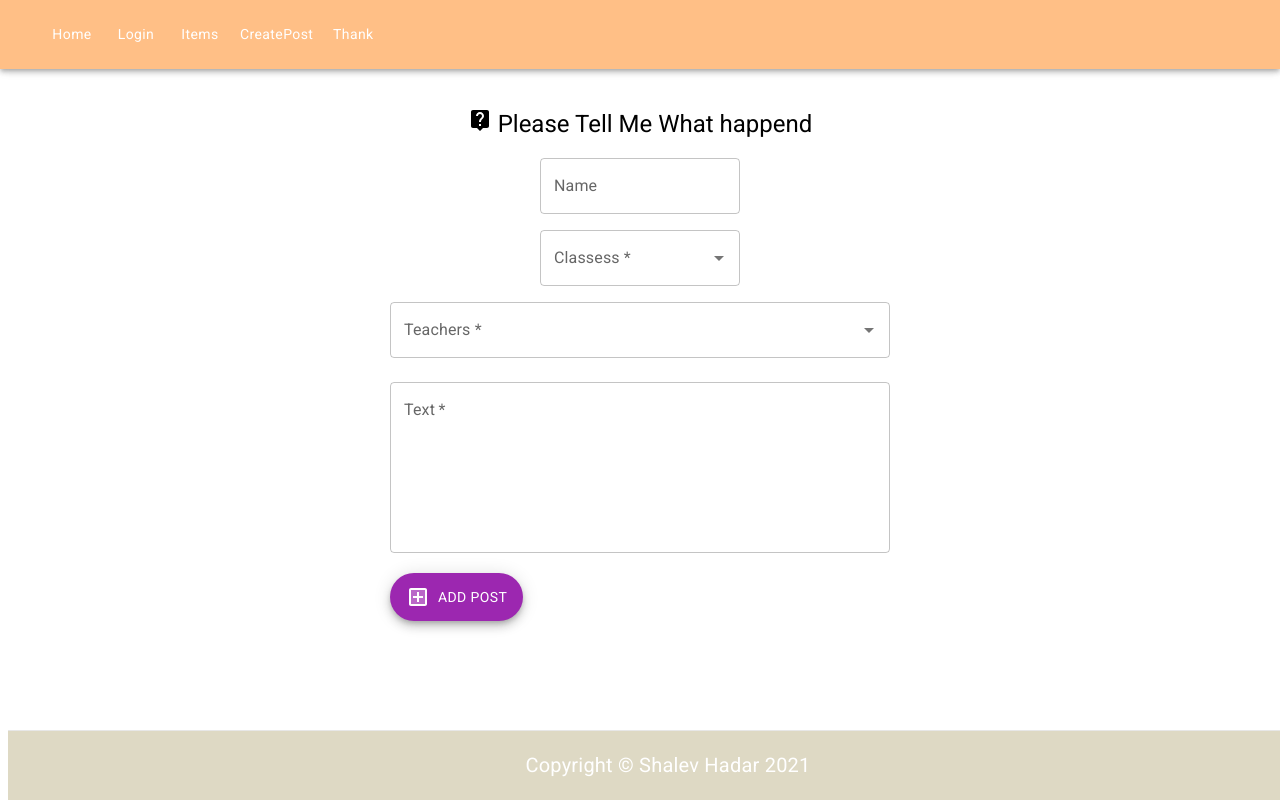
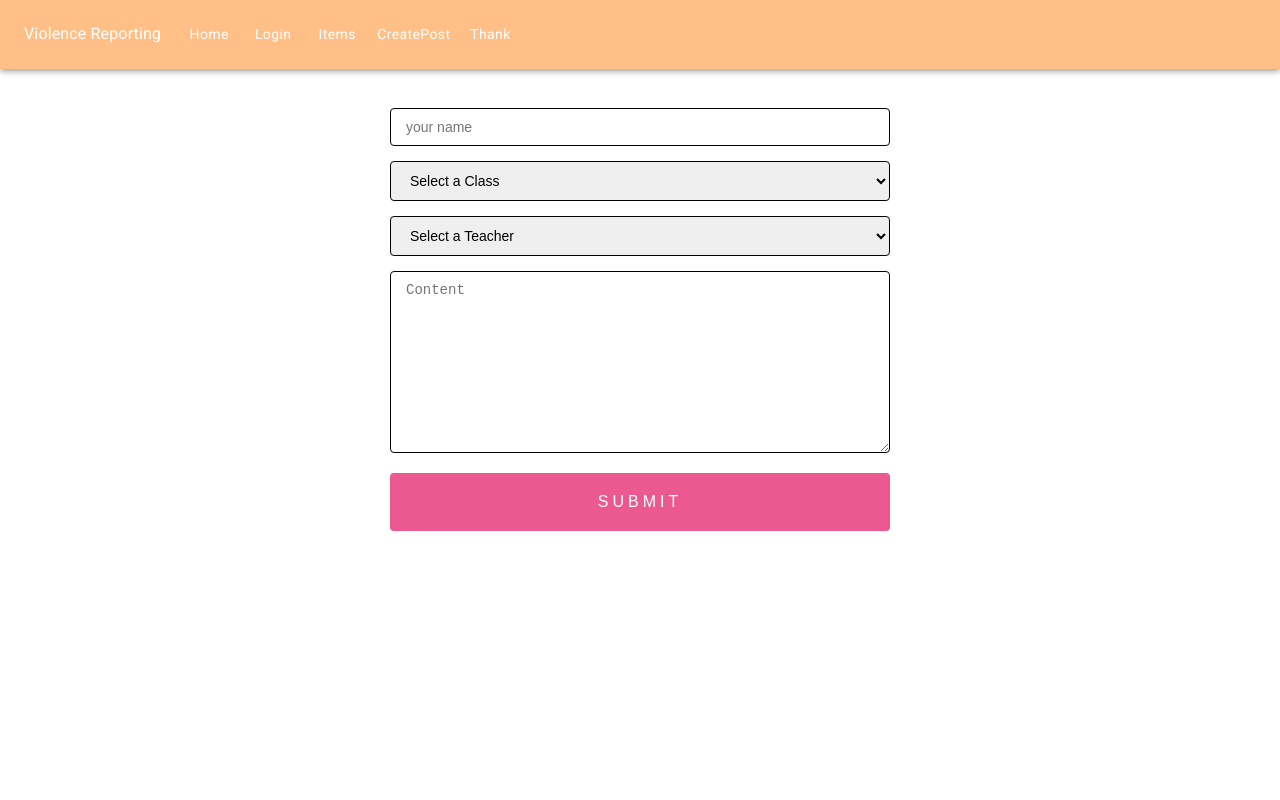
Before and after one commit to ShalevHadar/ForTell, a React (Create React App) app in the folder client/: page /createPost in a window 1280 px wide. Built offline with nearby package versions, Linux system fonts and the light colour scheme.

Commit message:
Added tag, and delete all items funciton

```diff
--- a/client/package.json
+++ b/client/package.json
@@ -15,6 +15,7 @@
     "moment": "^2.29.1",
     "react": "^17.0.2",
     "react-dom": "^17.0.2",
+    "react-hook-form": "^7.19.5",
     "react-moment": "^1.1.1",
     "react-router": "^6.0.2",
     "react-router-dom": "^6.0.2",
--- a/client/src/components/App.jsx
+++ b/client/src/components/App.jsx
@@ -6,7 +6,6 @@ import Login from "./Login";
 import "@fontsource/roboto/400.css";
 import Home from "./Home";
 import CreatePost from "./CreatePost";
-import Copyright from "./Copyright";
 import Thanks from "./Thanks";
 export default function App() {
   return (
@@ -28,7 +27,6 @@ export default function App() {
           <Route path="/thank" element={<Thanks />} />
         </Routes>
       </BrowserRouter>
-      <Copyright />
     </div>
   );
 }
--- a/client/src/components/Copyright.jsx
+++ /dev/null
@@ -1,31 +0,0 @@
-import {  Typography } from "@mui/material";
-import React from "react";
-
-export default function Copyright() {
-  let myYear = new Date().getFullYear();
-
-  function Copyright() {
-    return (
-      <Typography
-        variant="body2"
-        color="text.secondary"
-        align="center"
-        style={{
-          backgroundColor: "#DED9C4",
-          fontSize: "20px",
-          color: "white",
-          borderTop: "1px solid #E7E7E7",
-          textAlign: "center",
-          padding: "20px",
-          position: "fixed",
-          bottom: "0",
-          width: "100%",
-        }}
-      >
-        {`Copyright © Shalev Hadar ${myYear}`}
-      </Typography>
-    );
-  }
-
-  return <div>{Copyright()}</div>;
-}
--- /dev/null
+++ b/client/src/components/CreatePost.css
@@ -0,0 +1,93 @@
+
+
+  .form {
+    max-width: 800px;
+    margin: 0 auto;
+  }
+
+  .p {
+    color: #bf1650;
+    text-align: center;
+  }
+
+  select,textarea,
+  input {
+    display: block;
+    box-sizing: border-box;
+    width: 100%;
+    border-radius: 4px;
+    border: 1px solid rgb(0, 0, 0);
+    padding: 10px 15px;
+    margin-bottom: 15px;
+    font-size: 14px;
+  }
+
+  .label,
+  section > label {
+    line-height: 2;
+    text-align: left;
+    display: block;
+    margin-bottom: 13px;
+    margin-top: 20px;
+    color: rgb(0, 0, 0);
+    font-size: 14px;
+    font-weight: 200;
+  }
+
+  input[type="submit"],
+  .button {
+    position: relative;
+    background: #ec5990;
+    color: white;
+    text-transform: uppercase;
+    border: none;
+    margin-top: 20px;
+    padding: 20px;
+    font-size: 16px;
+    font-weight: 100;
+    letter-spacing: 4px;
+    display: block;
+    appearance: none;
+    border-radius: 4px;
+    width: 100%;
+    font-weight: lighter;
+    transition: 0.3s all;
+  }
+
+  .buttonBlack {
+    background: black;
+    border: 1px solid white;
+  }
+
+  .App {
+    max-width: 600px;
+    margin: 0 auto;
+  }
+
+  .container {
+    display: grid;
+    grid-template-columns: 1fr 1fr;
+    grid-gap: 20px;
+  }
+
+
+
+  input[type="submit"]:hover,
+  button[type="button"]:hover {
+    background: #bf1650;
+    color: white;
+  }
+
+  input[type="submit"]:active {
+    transition: 0.3s all;
+    top: 2px;
+  }
+
+  .preact {
+    opacity: 0;
+    color: white;
+  }
+
+  .preact:hover {
+    opacity: 1;
+  }
--- a/client/src/components/CreatePost.jsx
+++ b/client/src/components/CreatePost.jsx
@@ -1,128 +1,52 @@
-import * as React from "react";
-import AddBoxTwoToneIcon from "@mui/icons-material/AddBoxTwoTone";
-import LiveHelpIcon from "@mui/icons-material/LiveHelp";
-import { Autocomplete, Fab, Grid, TextField, Typography } from "@mui/material";
-import { Box } from "@mui/system";
+import { useState } from "react";
+import { useForm } from "react-hook-form";
+import "./CreatePost.css";
+import axios from 'axios';
 import { useNavigate } from "react-router-dom";
 
-export default function CreatePost() {
-  const teachers = [
-    { label: "Doron Freeman", teacher_id: 1 },
-    { label: "Avi Ron", teacher_id: 2 },
-    { label: "Shlomi At", teacher_id: 3 },
-    { label: "Ben Shelo", teacher_id: 4 },
-    { label: "Itay Yafti", teacher_id: 5 },
-  ];
+export default function App() {
 
-  const classes = [
-    { label: "First Grade", class_id: 1 },
-    { label: "Second Grade", class_id: 2 },
-    { label: "Third Grade", class_id: 3 },
-    { label: "Fourth Grade", class_id: 4 },
-    { label: "Fifth Grade", class_id: 5 },
-    { label: "Sixth Grade", class_id: 6 },
-    { label: "Seventh Grade", class_id: 7 },
-    { label: "Eighth Grade", class_id: 8 },
-  ];
+  const navigate = useNavigate();
 
-  const [data, setData] = React.useState({ name: "", class: "", teacher:"", text: "" });
-  console.log(data);
-  const navigate = useNavigate();
-  const handleSubmit = () => {
-    navigate("../thank");
-  };
+
+  const URL = `http://localhost:3030/api/items`;
+  const { register, handleSubmit } = useForm();
+  const [result, setResult] = useState("");
+  const onSubmit = async (data) => {
+    setResult(JSON.stringify(data));
+    await axios.post(URL,data).catch(err => console.log(err.massage)).then(navigate('../thank'))
+    };
+
   return (
-    <form onSubmit={() => handleSubmit()}>
-      <Grid
-        container
-        spacing={0}
-        direction="column"
-        alignItems="center"
-        justifyContent="center"
-        style={{ minHeight: "50vh" }}
-      >
-        <Typography
-          style={{ paddingBottom: "10px" }}
-          variant="h5"
-          gutterBottom
-          component="div"
-        >
-          {<LiveHelpIcon />} Please Tell Me What happend
-        </Typography>
-        <Box
-          component="form"
-          sx={{
-            "& > :not(style)": { mb: 2, width: "25ch" },
-          }}
-          noValidate
-          autoComplete="off"
-        >
-          <TextField
-            id="outlined"
-            label="Name"
-            sx={{ mb: 2 }}
-            value={data.name}
-            onChange={(e) => setData({ name: e.target.value })}
-          />
-          <Autocomplete
-            disablePortal
-            id="combo-box-demo"
-            options={classes}
-            renderInput={(params) => <TextField {...params} label="Classess *" />}
-          />
-        </Box>
-        <Grid item xs={3}>
-          <Box
-            sx={{
-              width: 500,
-              maxWidth: "100%",
-            }}
-          >
-            <Autocomplete
-              disablePortal
-              id="combo-box-demo"
-              options={teachers}
-              sx={{ width: 500, mb: 3 }}
-              renderInput={(params) => (
-                <TextField {...params} label="Teachers *" />
-              )}
-            />
-          </Box>
-          <Box
-            sx={{
-              width: 500,
-              maxWidth: "100%",
-            }}
-          >
-            <TextField
-              fullWidth
-              label="Text"
-              id="fullWidth"
-              multiline
-              rows={6}
-              required
-            />
-          </Box>
-          <Box
-            style={{ paddingTop: "20px" }}
-            sx={{
-              width: 500,
-              maxWidth: "100%",
-            }}
-          >
-            <Fab
-              variant="extended"
-              sx={{ mb: 3 }}
-              color="secondary"
-              value="name"
-              type="submit"
-            >
-              <AddBoxTwoToneIcon sx={{ mr: 1 }} />
-              ADD Post
-            </Fab>
-          </Box>
-        </Grid>
-      </Grid>
+    <form
+      onSubmit={handleSubmit(onSubmit)}
+      style={{
+        display: "flex",
+        flexDirection: "row",
+        justifyContent: "center",
+        width: "100%"
+      }}
+    >
+    <div style={{width: "500px"}}>
+      <input {...register("name")} placeholder="your name" />
+
+      <select {...register("currClass")} required>
+        <option value="">Select a Class</option>
+        <option value={9}>9th Grade</option>
+        <option value={10}>10th Grade</option>
+        <option value={11}>11th Grade</option>
+        <option value={12}>12th Grade</option>
+      </select>
+      <select {...register("responsibilityId")} required>
+        <option value="">Select a Teacher</option>
+        <option value="1">Doron Freeman</option>
+        <option value="2">Itay Yafti</option>
+        <option value="3">Avi Ron</option>
+      </select>
+      <textarea  rows="10" {...register("content")} placeholder="Content" required />
+      <p>{result}</p>
+      <input type="submit" />
+      </div>
     </form>
   );
 }
--- a/client/src/components/Nav.jsx
+++ b/client/src/components/Nav.jsx
@@ -7,6 +7,7 @@ export default function Nav() {
     <div>
       <AppBar position="fixed" align="center" style={{backgroundColor: '#FFBF86'}}>
         <Toolbar>
+        <Typography>Violence Reporting</Typography>
           <Typography m={2} t={3} variant="h6" color="inherit" noWrap>
           <Link style={{color:"white"}} to="">
             <Button  style={{color:"white", textTransform: "none" }}>
--- a/client/src/components/Thanks.jsx
+++ b/client/src/components/Thanks.jsx
@@ -1,13 +1,17 @@
 import * as React from "react";
-import CheckCircleIcon from '@mui/icons-material/CheckCircle';
-import {  Grid,  Typography } from "@mui/material";
+import CheckCircleIcon from "@mui/icons-material/CheckCircle";
+import { Button, Grid, Typography } from "@mui/material";
+import { useNavigate } from "react-router-dom";
 
 export default function Thank() {
-  const handleSubmit = () => {
-    console.log("yo");
-  };
+
+  const navigate = useNavigate();
+  const handleClick = () => {
+    navigate('../createPost');
+  }
+
   return (
-    <form onSubmit={() => handleSubmit()}>
+    <>
       <Grid
         container
         spacing={0}
@@ -16,25 +20,24 @@ export default function Thank() {
         justifyContent="center"
         style={{ minHeight: "50vh" }}
       >
-        <Typography
-          style={{ paddingBottom: "20px" }}
-          variant="h5"
-          gutterBottom
-          component="div"
-        >
+      <Grid item>
+        <Typography style={{ paddingBottom: "20px" }} variant="h5" gutterBottom>
           {<CheckCircleIcon />} Thank you !
         </Typography>
-        <div>
-        <Typography
-          style={{ paddingBottom: "20px" }}
-          variant="h5"
-          gutterBottom
-          component="div"
-        >
-           Your post will be review by the superviser.
-        </Typography>
-        </div>
+
+          <Typography
+            style={{ paddingBottom: "20px" }}
+            variant="h5"
+            gutterBottom
+          >
+            Your post will be review by the superviser.
+          </Typography>
+          <Button onClick={() => handleClick()}>
+            Post Another Request
+          </Button>
+
+        </Grid>
       </Grid>
-    </form>
+    </>
   );
 }
```
Also changed, not shown: client/src/components/Items.jsx (+75 -7 lines), 2 other files (tests, documents, lock files or other folders).
